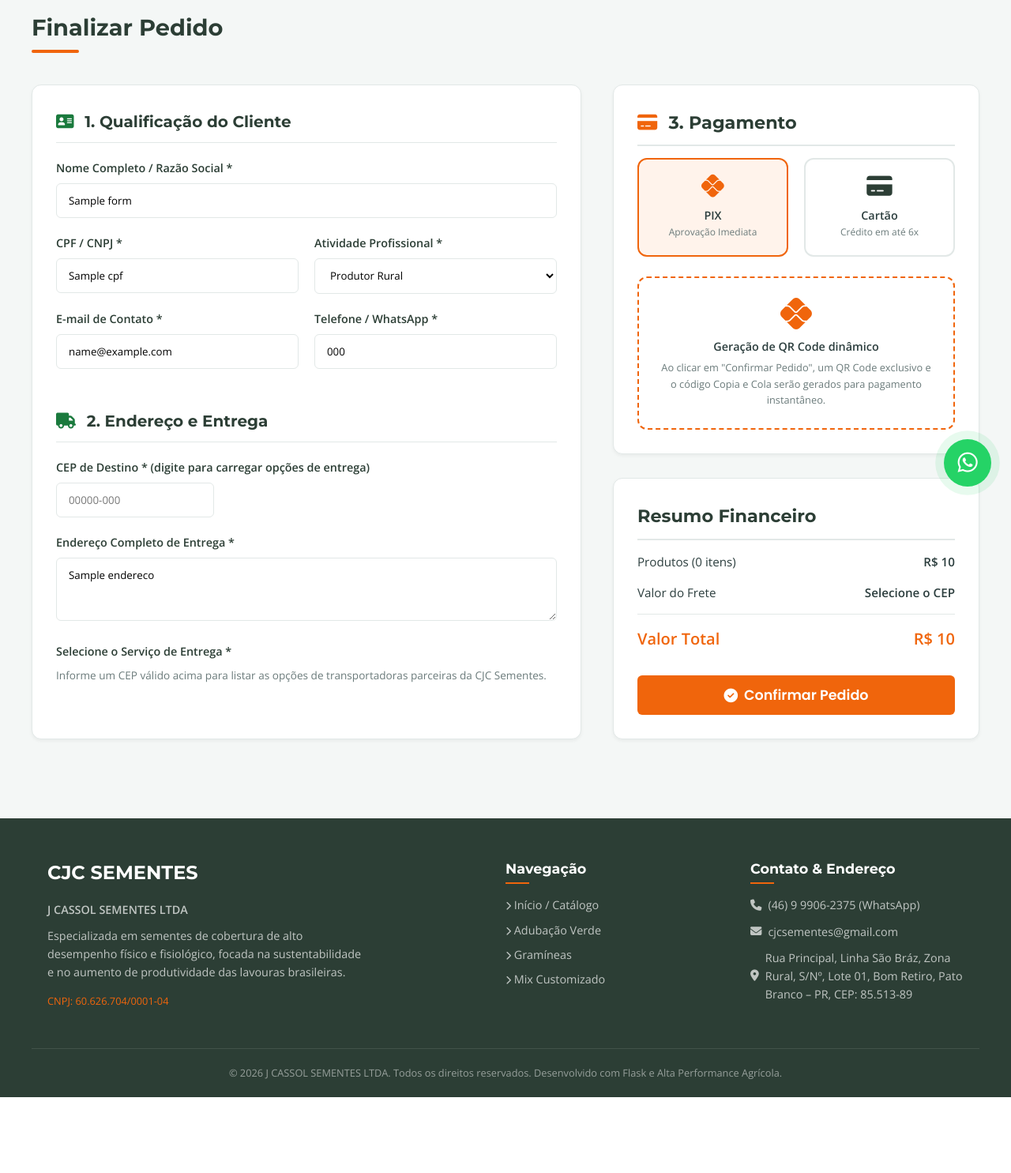
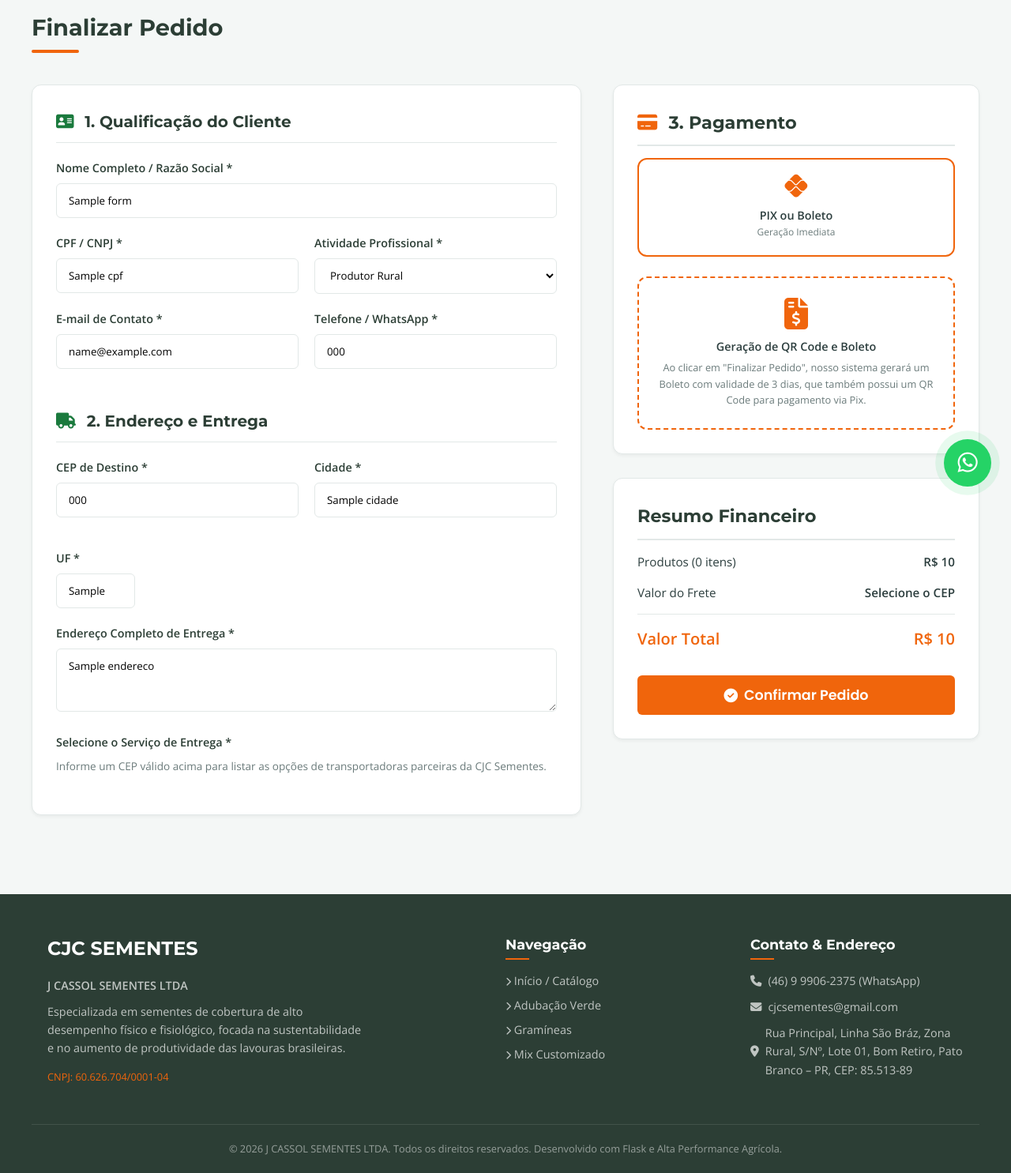
Before and after one commit to cjcsementes-collab/cjc-sementes, a Flask app: template templates/checkout.html in a window 1280 px wide. Shown: the part 159-1644 px from the top of the page at 79% size. Before the commit the page ends 1548 px from the top, so only its background shows below. Run offline with Flask 3, Linux system fonts and the light colour scheme; the template is opened without the code that fills it: most values are stand-ins (such as "Sample title", 1, 10 or a date in 2020).

Commit message:
feat: migração Inter Cobrança V3 (Boleto/Pix), E-mails automáticos e novas áreas no admin

```diff
--- a/app.py
+++ b/app.py
@@ -8,6 +8,7 @@ from werkzeug.security import check_password_hash
 from config import Config
 from models import db, Admin, Produto, Cliente, Pedido, ItemPedido
 from inter_pix import inter_pix
+from email_service import enviar_email_confirmacao
 
 app = Flask(__name__)
 app.config.from_object(Config)
@@ -274,14 +275,17 @@ def checkout():
         email = request.form.get('email')
         telefone = request.form.get('telefone')
         endereco = request.form.get('endereco')
+        cidade = request.form.get('cidade')
+        uf = request.form.get('uf')
+        cep = request.form.get('cep')
         atividade = request.form.get('atividade')
 
         # Frete selecionado
         frete_opcao = request.form.get('frete_opcao')
         valor_frete = float(request.form.get('valor_frete', 0.0))
-        metodo_pagamento = request.form.get('metodo_pagamento') # PIX ou Cartao
+        metodo_pagamento = request.form.get('metodo_pagamento', 'PIX_BOLETO')
 
-        if not all([nome, cpf, email, endereco, frete_opcao, metodo_pagamento]):
+        if not all([nome, cpf, email, endereco, cidade, uf, cep, frete_opcao]):
             flash('Por favor, preencha todos os campos obrigatórios.', 'danger')
             return render_template('checkout.html', subtotal=subtotal, peso_total_kg=peso_total_kg, form_data=request.form)
 
@@ -293,7 +297,11 @@ def checkout():
                 cpf=cpf,
                 email=email,
                 telefone=telefone,
-                endereco_completo=endereco,
+                endereco_completo=endereco, # kept for backward compat
+                endereco=endereco,
+                cidade=cidade,
+                uf=uf,
+                cep=cep,
                 atividade=atividade
             )
             db.session.add(cliente)
@@ -304,6 +312,10 @@ def checkout():
             cliente.email = email
             cliente.telefone = telefone
             cliente.endereco_completo = endereco
+            cliente.endereco = endereco
+            cliente.cidade = cidade
+            cliente.uf = uf
+            cliente.cep = cep
             cliente.atividade = atividade
 
         # 2. Cria o Pedido
@@ -343,14 +355,14 @@ def checkout():
         # Salva o ID do último pedido na sessão para a página de status
         session['ultimo_pedido_id'] = pedido.id
 
-        # Cria cobrança Pix via API Inter (ou simulada se não configurado)
-        if metodo_pagamento == 'PIX':
-            pix_result = inter_pix.criar_cobranca_pix(pedido, cliente)
-            if pix_result:
-                pedido.pix_txid = pix_result.get('txid')
-                pedido.pix_copia_cola = pix_result.get('pix_copia_cola')
-                pedido.pix_location = pix_result.get('location')
-                db.session.commit()
+        # Cria cobrança Boleto/Pix via API Inter (ou simulada se não configurado)
+        pix_result = inter_pix.criar_cobranca(pedido, cliente)
+        if pix_result:
+            pedido.pix_txid = pix_result.get('txid') # codigoSolicitacao
+            pedido.pix_copia_cola = pix_result.get('pix_copia_cola') # Inicialmente vazio na V3
+            pedido.pix_location = pix_result.get('location')
+
+        db.session.commit()
 
         return redirect(url_for('order_status', pedido_id=pedido.id))
 
@@ -396,6 +408,7 @@ def order_status(pedido_id):
         'order_status.html',
         pedido=pedido,
         pix_copia_cola=pix_copia_cola,
+        linha_digitavel=pedido.pix_location if pedido.metodo_pagamento == 'PIX_BOLETO' else None,
         qr_code_base64=qr_code_base64,
         is_inter_configured=is_inter_configured
     )
@@ -410,23 +423,44 @@ def simulate_payment(pedido_id):
 
 @app.route('/pedido/<int:pedido_id>/verificar-pix', methods=['POST'])
 def verificar_pix(pedido_id):
-    """Verifica o status do pagamento Pix via API Inter (polling manual)."""
+    """Verifica o status do pagamento Pix/Boleto via API Inter (polling manual)."""
     pedido = Pedido.query.get_or_404(pedido_id)
 
     if pedido.status != 'Pendente':
-        return jsonify({'status': pedido.status, 'pago': pedido.status == 'Pago'})
+        return jsonify({'status': pedido.status, 'pago': pedido.status == 'Pago', 'pix_copia_cola': pedido.pix_copia_cola, 'linha_digitavel': pedido.pix_location})
 
     if not pedido.pix_txid or not inter_pix.configured:
-        return jsonify({'status': 'SIMULADO', 'pago': False, 'mensagem': 'Integração Pix em validação. Use o botão de simulação.'})
+        return jsonify({'status': 'SIMULADO', 'pago': False, 'mensagem': 'Integração em validação.'})
 
     result = inter_pix.consultar_cobranca(pedido.pix_txid)
 
+    # Atualiza dados assíncronos que podem ter chegado agora
+    updated = False
+    if result.get('pix_copia_cola') and not pedido.pix_copia_cola:
+        pedido.pix_copia_cola = result.get('pix_copia_cola')
+        updated = True
+
+    if result.get('linha_digitavel') and pedido.pix_location != result.get('linha_digitavel'):
+        pedido.pix_location = result.get('linha_digitavel') # Usamos location para a linha digitável
+        updated = True
+
+    if updated:
+        db.session.commit()
+
     if result.get('pago'):
-        pedido.status = 'Pago'
-        db.session.commit()
-        return jsonify({'status': 'CONCLUIDA', 'pago': True})
+        if pedido.status != 'Pago':
+            pedido.status = 'Pago'
+            db.session.commit()
+            # Envia o e-mail de confirmação
+            enviar_email_confirmacao(pedido)
+        return jsonify({'status': 'CONCLUIDA', 'pago': True, 'pix_copia_cola': pedido.pix_copia_cola, 'linha_digitavel': pedido.pix_location})
 
-    return jsonify({'status': result.get('status', 'ATIVA'), 'pago': False})
+    return jsonify({
+        'status': result.get('status', 'PROCESSANDO'),
+        'pago': False,
+        'pix_copia_cola': pedido.pix_copia_cola,
+        'linha_digitavel': pedido.pix_location
+    })
 
 @app.route('/webhook/pix', methods=['POST'])
 def webhook_pix():
@@ -450,6 +484,8 @@ def webhook_pix():
                 pedido.status = 'Pago'
                 db.session.commit()
                 print(f'✅ Webhook Pix: Pedido #{pedido.id} marcado como Pago (txid: {txid})')
+                # Envia o e-mail de confirmação
+                enviar_email_confirmacao(pedido)
 
         return jsonify({'status': 'ok'}), 200
 
@@ -516,8 +552,15 @@ def admin_update_order_status(pedido_id):
     novo_status = request.form.get('status')
 
     if novo_status in ['Pendente', 'Pago', 'Enviado', 'Entregue', 'Cancelado']:
+        status_anterior = pedido.status
         pedido.status = novo_status
         db.session.commit()
+
+        # Se mudou de Pendente para Pago manualmente pelo painel admin
+        if status_anterior != 'Pago' and novo_status == 'Pago':
+            from email_service import enviar_email_confirmacao
+            enviar_email_confirmacao(pedido)
+
         flash(f'Status do pedido #{pedido.id} atualizado para {novo_status}.', 'success')
     else:
         flash('Status de pedido inválido.', 'danger')
--- a/models.py
+++ b/models.py
@@ -34,7 +34,11 @@ class Cliente(db.Model):
     cpf = db.Column(db.String(20), nullable=False)
     email = db.Column(db.String(100), nullable=False)
     telefone = db.Column(db.String(20), nullable=True)
-    endereco_completo = db.Column(db.Text, nullable=False)
+    endereco_completo = db.Column(db.Text, nullable=False) # Mantido por compatibilidade
+    endereco = db.Column(db.String(255), nullable=True)
+    cidade = db.Column(db.String(100), nullable=True)
+    uf = db.Column(db.String(2), nullable=True)
+    cep = db.Column(db.String(20), nullable=True)
     atividade = db.Column(db.String(100), nullable=True) # Produtor Rural, Agrônomo, Empresa, Outro
 
     def __repr__(self):
--- a/templates/checkout.html
+++ b/templates/checkout.html
@@ -61,9 +61,17 @@
                 </h3>
 
                 <div class="form-row">
-                    <div class="form-group" style="grid-column: span 2;">
-                        <label class="form-label" for="checkout-cep">CEP de Destino * (digite para carregar opções de entrega)</label>
-                        <input type="text" id="checkout-cep" class="form-input" placeholder="00000-000" required style="max-width: 200px;">
+                    <div class="form-group">
+                        <label class="form-label" for="checkout-cep">CEP de Destino *</label>
+                        <input type="text" name="cep" id="checkout-cep" class="form-input" placeholder="00000-000" required value="{{ form_data.cep if form_data else '' }}">
+                    </div>
+                    <div class="form-group">
+                        <label class="form-label" for="cidade">Cidade *</label>
+                        <input type="text" name="cidade" id="cidade" class="form-input" placeholder="Sua Cidade" required value="{{ form_data.cidade if form_data else '' }}">
+                    </div>
+                    <div class="form-group" style="max-width: 100px;">
+                        <label class="form-label" for="uf">UF *</label>
+                        <input type="text" name="uf" id="uf" class="form-input" placeholder="PR" maxlength="2" required value="{{ form_data.uf if form_data else '' }}">
                     </div>
                 </div>
 
@@ -89,47 +97,23 @@
                     <h3 class="summary-title" style="margin-bottom: 15px;"><i class="fa-solid fa-credit-card" style="color: var(--laranja-brasa); margin-right: 8px;"></i> 3. Pagamento</h3>
 
                     <!-- Abas de Pagamento -->
-                    <div class="payment-methods">
-                        <div class="payment-method-card selected" id="payment-pix">
+                    <div class="payment-methods" style="grid-template-columns: 1fr;">
+                        <div class="payment-method-card selected" id="payment-pix" style="background-color: var(--card-bg); border-color: var(--laranja-brasa);">
                             <i class="fa-brands fa-pix payment-method-icon"></i>
-                            <div style="font-weight: bold; font-size: 0.9rem;">PIX</div>
-                            <div style="font-size: 0.75rem; color: var(--text-muted);">Aprovação Imediata</div>
-                        </div>
-                        <div class="payment-method-card" id="payment-card">
-                            <i class="fa-solid fa-credit-card payment-method-icon"></i>
-                            <div style="font-weight: bold; font-size: 0.9rem;">Cartão</div>
-                            <div style="font-size: 0.75rem; color: var(--text-muted);">Crédito em até 6x</div>
+                            <div style="font-weight: bold; font-size: 0.9rem;">PIX ou Boleto</div>
+                            <div style="font-size: 0.75rem; color: var(--text-muted);">Geração Imediata</div>
                         </div>
                     </div>
 
-                    <!-- Conteúdo: PIX -->
+                    <!-- Conteúdo: PIX/Boleto -->
                     <div id="pix-info-box" class="pix-details-box">
-                        <i class="fa-brands fa-pix" style="font-size: 2.5rem; color: var(--laranja-brasa); margin-bottom: 10px;"></i>
-                        <p style="font-size: 0.9rem; font-weight: 600;">Geração de QR Code dinâmico</p>
-                        <p style="font-size: 0.8rem; color: var(--text-muted); margin-top: 5px;">Ao clicar em "Confirmar Pedido", um QR Code exclusivo e o código Copia e Cola serão gerados para pagamento instantâneo.</p>
+                        <i class="fa-solid fa-file-invoice-dollar" style="font-size: 2.5rem; color: var(--laranja-brasa); margin-bottom: 10px;"></i>
+                        <p style="font-size: 0.9rem; font-weight: 600;">Geração de QR Code e Boleto</p>
+                        <p style="font-size: 0.8rem; color: var(--text-muted); margin-top: 5px;">Ao clicar em "Finalizar Pedido", nosso sistema gerará um Boleto com validade de 3 dias, que também possui um QR Code para pagamento via Pix.</p>
                     </div>
 
-                    <!-- Conteúdo: Cartão -->
-                    <div id="card-info-box" class="card-details-box" style="display: none;">
-                        <div class="form-group">
-                            <label class="form-label" style="font-size: 0.8rem;">Número do Cartão</label>
-                            <input type="text" class="form-input" placeholder="4000 1234 5678 9010" style="padding: 8px 12px; font-size: 0.9rem;">
-                        </div>
-                        <div class="form-group">
-                            <label class="form-label" style="font-size: 0.8rem;">Nome Impresso no Cartão</label>
-                            <input type="text" class="form-input" placeholder="JOÃO CASSOL" style="padding: 8px 12px; font-size: 0.9rem; text-transform: uppercase;">
-                        </div>
-                        <div class="form-row">
-                            <div class="form-group">
-                                <label class="form-label" style="font-size: 0.8rem;">Validade</label>
-                                <input type="text" class="form-input" placeholder="MM/AA" style="padding: 8px 12px; font-size: 0.9rem;">
-                            </div>
-                            <div class="form-group">
-                                <label class="form-label" style="font-size: 0.8rem;">CVV</label>
-                                <input type="password" class="form-input" placeholder="***" style="padding: 8px 12px; font-size: 0.9rem;">
-                            </div>
-                        </div>
-                    </div>
+                    <!-- Hidden field to force PIX/Boleto as method -->
+                    <input type="hidden" name="metodo_pagamento" id="metodo_pagamento_input" value="PIX_BOLETO">
                 </div>
 
                 <!-- Resumo dos Valores -->
```
Also changed, not shown: email_service.py (added, +65 -0 lines), inter_pix.py (+57 -45 lines), templates/admin/dashboard.html (+7 -2 lines), templates/order_status.html (+75 -21 lines).
